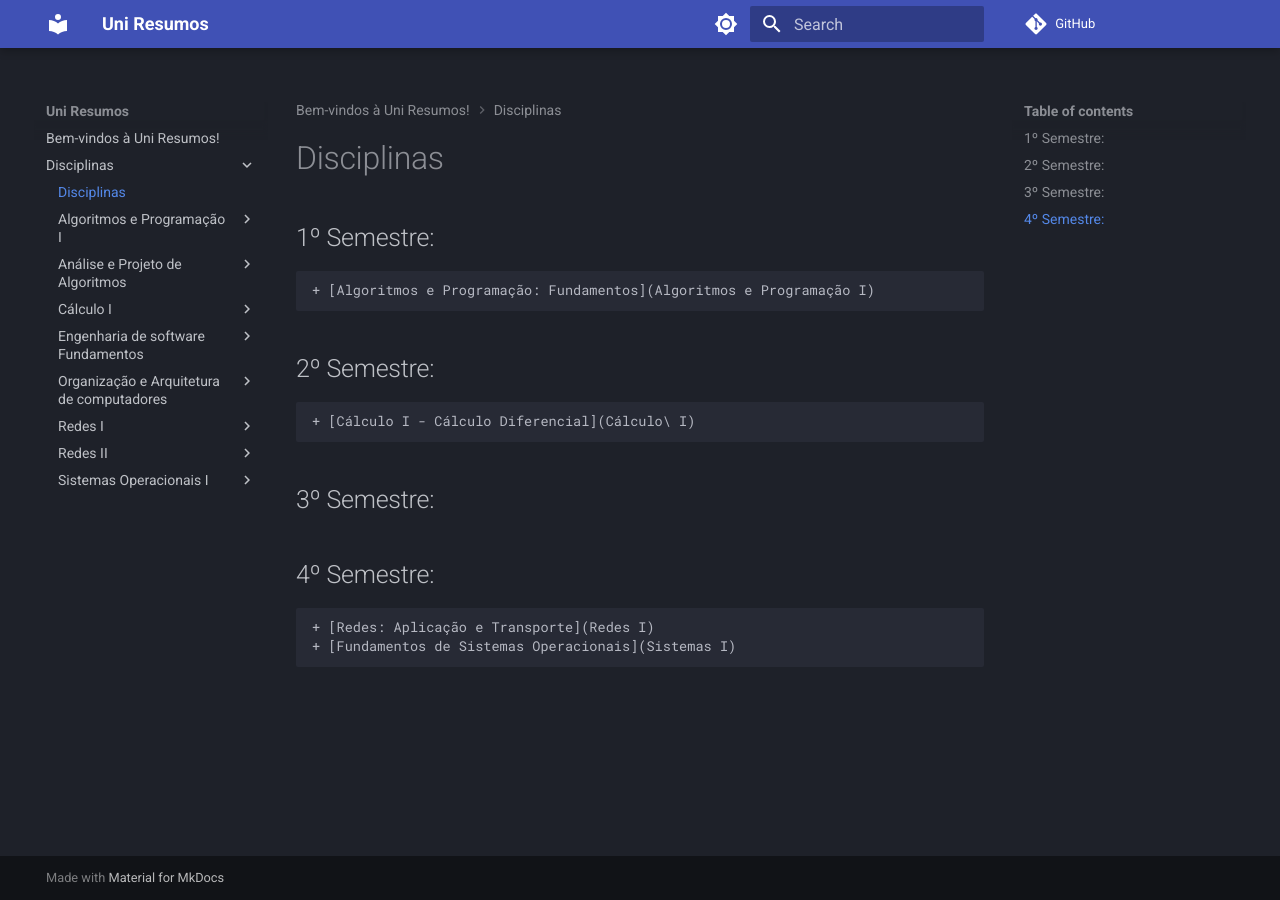
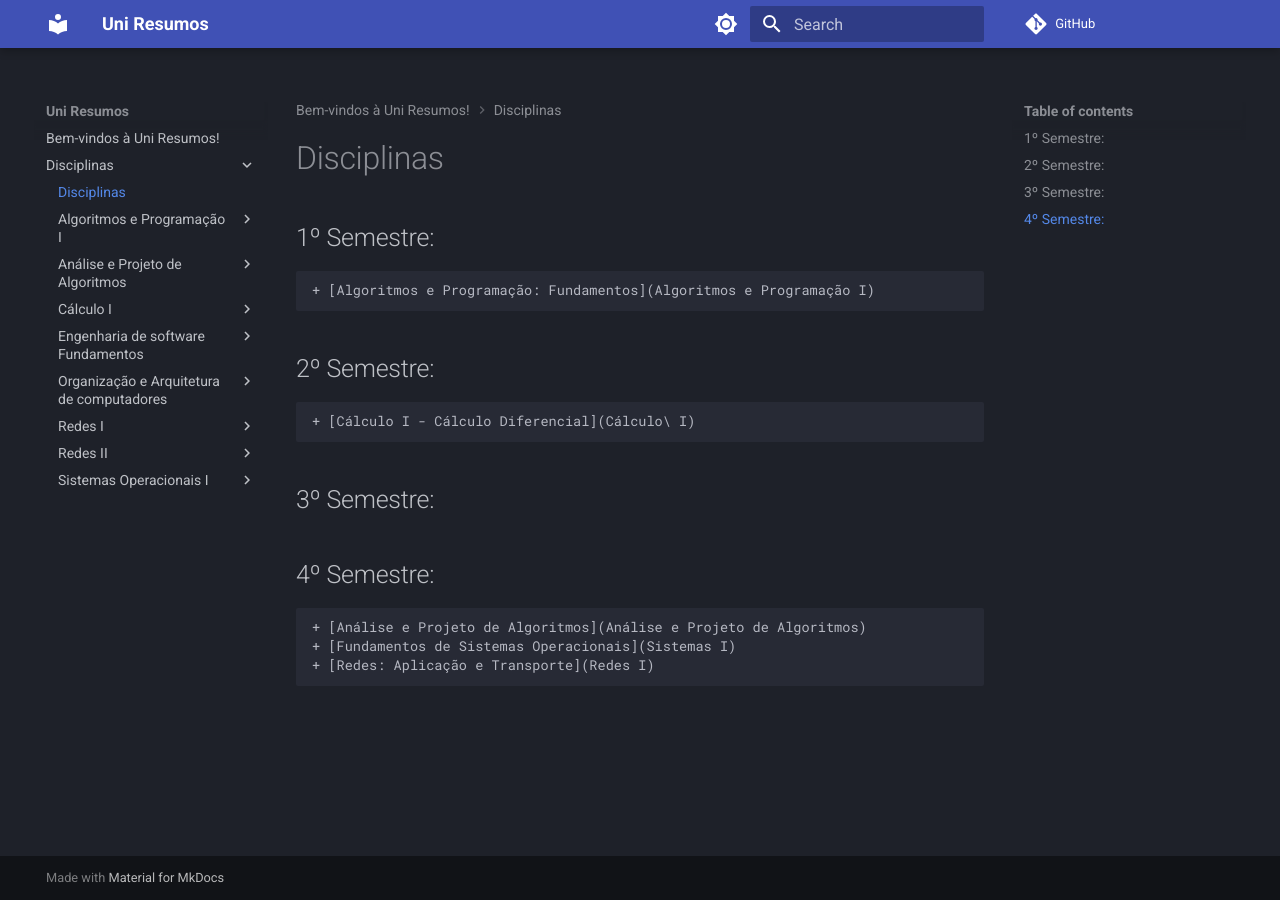
Before and after one commit to eduardoschulz/uniresumos, an MkDocs documentation site: the page built from docs/Disciplinas/index.md, in a window 1280 px wide. Built offline with MkDocs 1.6.1 and Material for MkDocs 9.7.7, drawn with Linux system fonts in a browser that asks for light colours; comment, search, counter and statistics services are not loaded.

Commit message:
Atualização da lista de cadeiras contempladas nas anotações

```diff
--- a/docs/Disciplinas/index.md
+++ b/docs/Disciplinas/index.md
@@ -7,5 +7,6 @@
 ## 3º Semestre:
 
 ## 4º Semestre:
+    + [Análise e Projeto de Algoritmos](Análise e Projeto de Algoritmos)
+    + [Fundamentos de Sistemas Operacionais](Sistemas I)
     + [Redes: Aplicação e Transporte](Redes I)
-    + [Fundamentos de Sistemas Operacionais](Sistemas I)
```
